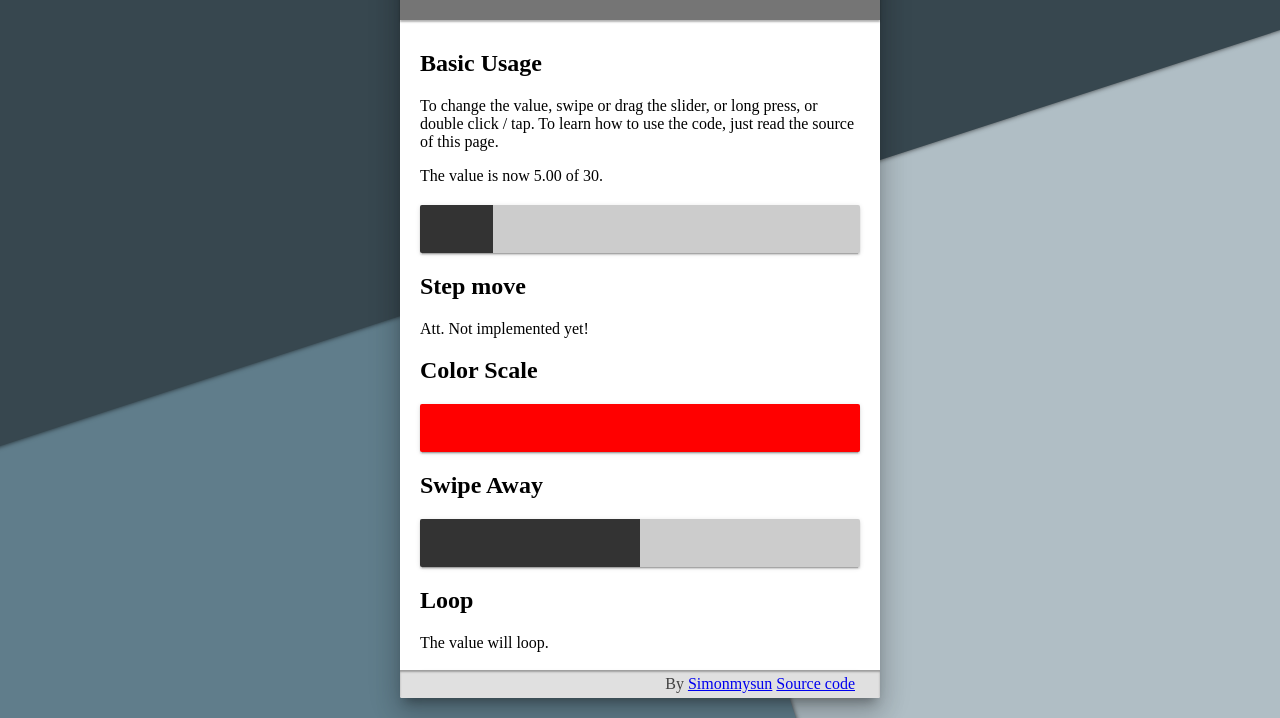
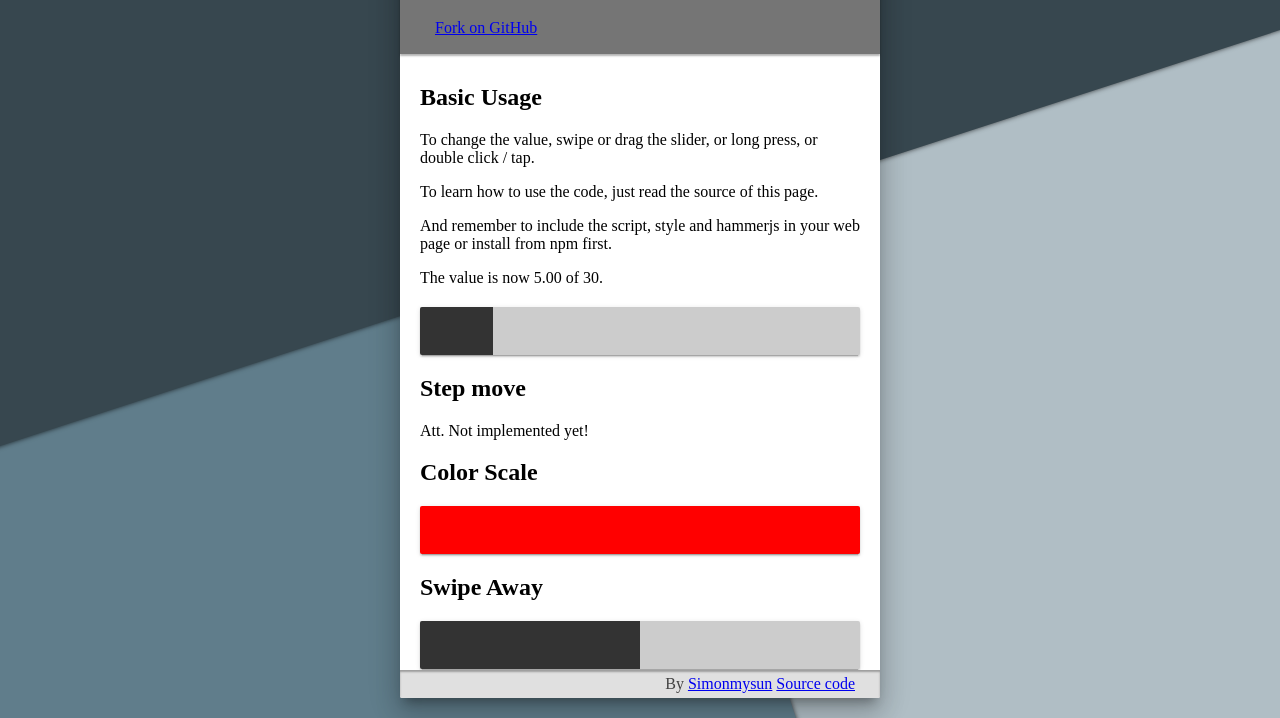
Before and after one commit to simonmysun/slider, a website built with webpack: page demo/index.html in a window 1280 px wide. Shown: the part 82-800 px from the top of the page. Built offline with nearby package versions, Linux system fonts and the light colour scheme.

Commit message:
add description

```diff
--- a/demo/index.html
+++ b/demo/index.html
@@ -14,10 +14,13 @@
       <div id="container">
         <div class="header">
           <h1>Slider</h1>
+          <p><a href="https://github.com/simonmysun/slider">Fork on GitHub</a></p>
         </div>
         <div id="content">
           <h2>Basic Usage</h2>
-          To change the value, swipe or drag the slider, or long press, or double click / tap. To learn how to use the code, just read the source of this page.
+          <p>To change the value, swipe or drag the slider, or long press, or double click / tap. </p>
+          <p>To learn how to use the code, just read the source of this page.</p>
+          <p>And remember to include the script, style and hammerjs in your web page or install from npm first. </p>
           <p>The value is now <span id="val"></span> of <span id="total"></span>. </p>
           <div id="demo-slider"></div>
           <script>
@@ -105,7 +108,7 @@
           <a href="#" id="add-todo">Add</a>
           <script>
            var todos = document.getElementById('todos');
-           var texts = ['final exams', 'PhD application', '100 books in 2017', 'working out', 'guitar course'];
+           var texts = ['final exams', 'PhD application', 'reading at least 5 books in 2017', 'working out', 'guitar course'];
            var addTodo = function(text) {
              var text = texts[Math.floor(Math.random() * texts.length)];
              var div = document.createElement('div');
--- a/src/slider.js
+++ b/src/slider.js
@@ -151,6 +151,7 @@ function Slider(slider, config) {
   // navigation key bindings: arrow keys home end
   // inertia?
   // scale?
+  // grids in css?
   // examples: time picker, todo
 }
 
```
Also changed, not shown: README.md, 1 other file.
